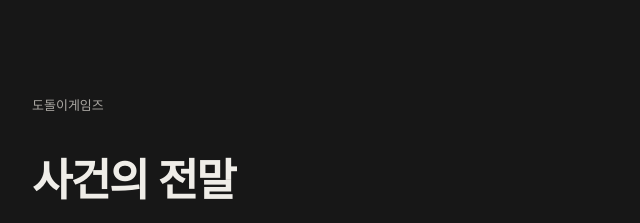
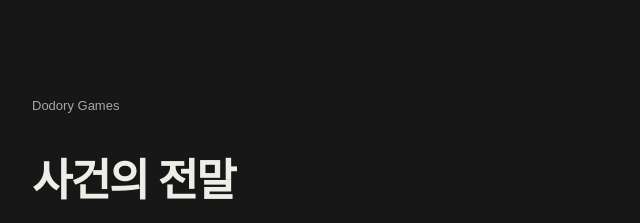
Before and after one commit to mink5228627-star/Immortalresult, a plain HTML site: page index.html in a window 1280 px wide. Shown: the top 223 px of the page, 288-928 px from the left. Drawn offline with Linux system fonts and the light colour scheme.

Commit message:
Standardize Dodory Games brand and apply author-edited info-page copy

```diff
--- a/index.html
+++ b/index.html
@@ -171,7 +171,7 @@
 <body>
   <main class="page">
     <header>
-      <p class="brand">도돌이게임즈</p>
+      <p class="brand">Dodory Games</p>
       <h1>사건의 전말</h1>
       <p class="intro">플레이한 작품을 선택해 주세요.</p>
     </header>
```
